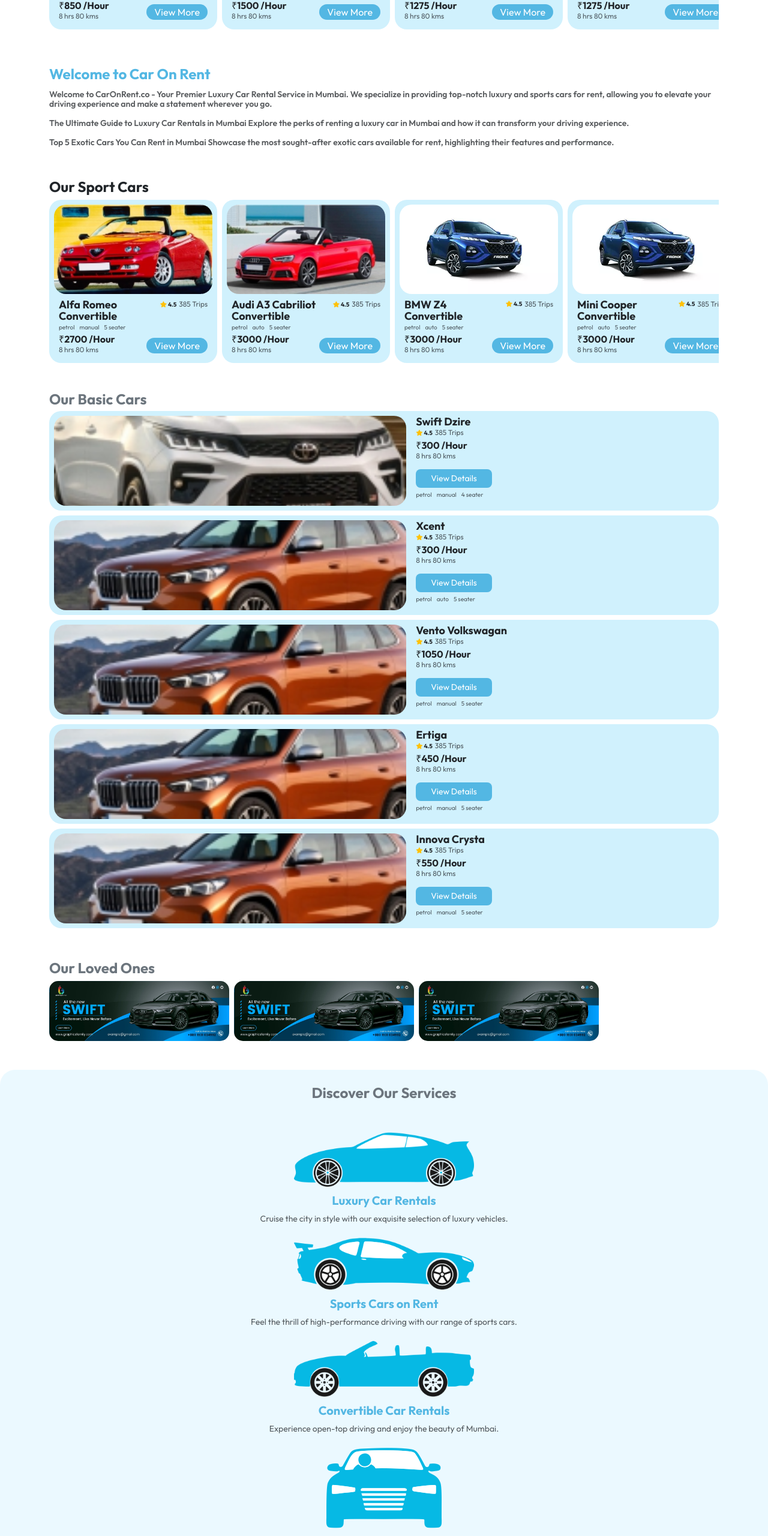
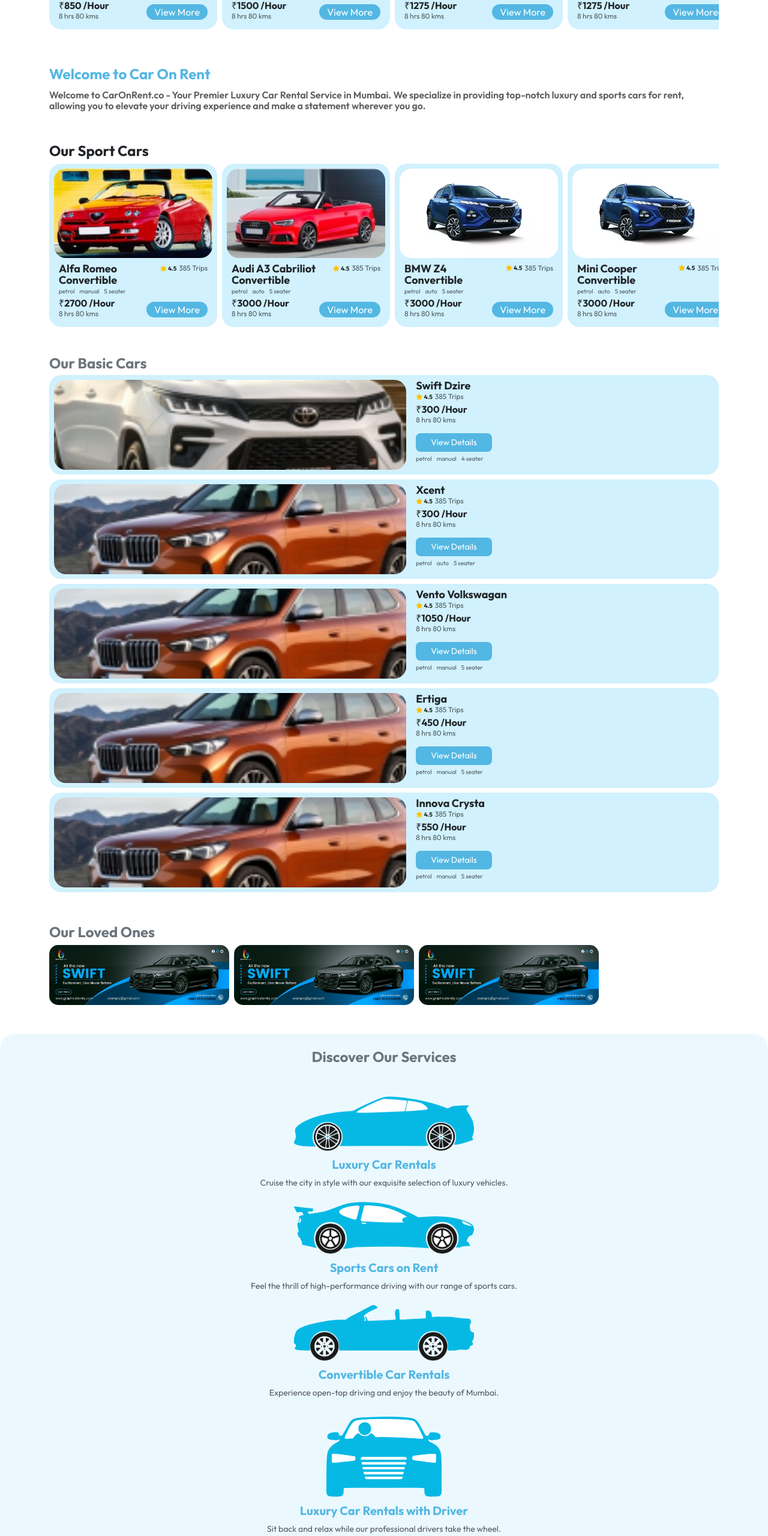
Before and after one commit to Kaminou2904/rentalCars, a React (Create React App) app in the folder frontend/: page / in a window 1280 px wide. Shown: the part 998-3558 px from the top of the page at 60% size. Built offline with nearby package versions, Linux system fonts and the light colour scheme.

Commit message:
little changes

```diff
--- a/frontend/src/Pages/Home/Home.css
+++ b/frontend/src/Pages/Home/Home.css
@@ -75,8 +75,8 @@
 }
 
 .aboutTxt{
-    font-size: 14px;
-    line-height: 16px ;
+    font-size: 16px;
+    line-height: 18px ;
 }
 
 .mainTab{
--- a/frontend/src/Pages/Home/Home.jsx
+++ b/frontend/src/Pages/Home/Home.jsx
@@ -160,12 +160,7 @@
                     Welcome to Car On Rent
                 </p>
                 <p className="aboutTxt mt-2 text-muted mb-0 outfit-semibold">
-                    Welcome to CarOnRent.co - Your Premier Luxury Car Rental Service in Mumbai. We specialize in providing top-notch luxury and sports cars for rent, allowing you to elevate your driving experience and make a statement wherever you go. <br /><br />
-                    The Ultimate Guide to Luxury Car Rentals in Mumbai
-                    Explore the perks of renting a luxury car in Mumbai and how it can transform your driving experience. <br /><br />
-
-                    Top 5 Exotic Cars You Can Rent in Mumbai
-                    Showcase the most sought-after exotic cars available for rent, highlighting their features and performance.
+                    Welcome to CarOnRent.co - Your Premier Luxury Car Rental Service in Mumbai. We specialize in providing top-notch luxury and sports cars for rent, allowing you to elevate your driving experience and make a statement wherever you go.
                 </p>
             </div>
 
@@ -248,7 +243,7 @@
                     </div>
                     <div className="serviceCard text-center mb-4">
                         <div className="serviceImg mx-auto">
-                            <img src="./images/Luxury with driver.png" className='img-fluid' alt="car icon" />
+                            <img src="./images/Luxury with driver.png" className='img-fluid p-3 pt-2 pb-0' alt="car icon" />
                         </div>
                         <div className="serviceCardTxt">
                             <p className="serviceCardHead mb-0 fs-5 brand-color outfit-bold mt-2">Luxury Car Rentals with Driver</p>
```
